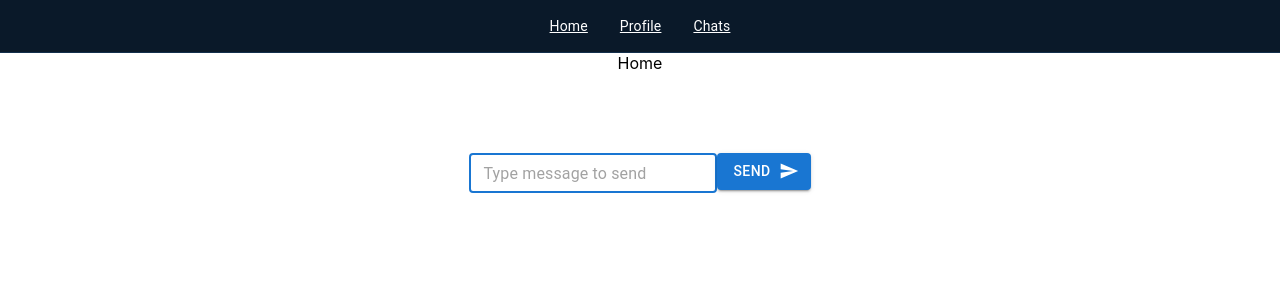
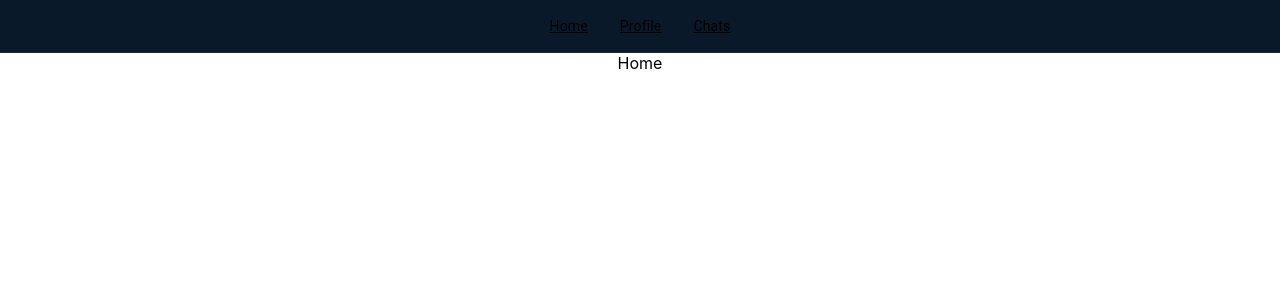
Before and after one commit to TolstikovaAnastasia/React, a React (Create React App) app in the folder lesson4/: page / in a window 1280 px wide. Shown: the top 300 px of the page. Built offline with nearby package versions, Linux system fonts and the light colour scheme.

Commit message:
Add files via upload

```diff
--- a/lesson4/src/App.js
+++ b/lesson4/src/App.js
@@ -1,8 +1,4 @@
 import React from "react";
-import { SendMessageForm } from "./components/SendMessageForm/sendMessageForm";
-import { MessageList } from "./components/MessageList/messageList";
-import { ChatsPage } from './components/ChatContainer/ChatsPage/chatsPage.js';
-import { MessagePage } from './components/ChatContainer/MessagePage/messagePage.js';
 import { Header } from "./components/Header/Header";
 import { Routes } from "./routes/Routes";
 import { BrowserRouter } from 'react-router-dom';
@@ -15,10 +11,6 @@ function App () {
       <div className="App">
         <Header />
         <Routes />
-        <ChatsPage />
-        <MessagePage />
-        <MessageList />
-        <SendMessageForm />
       </div>
     </BrowserRouter>
   );
```
